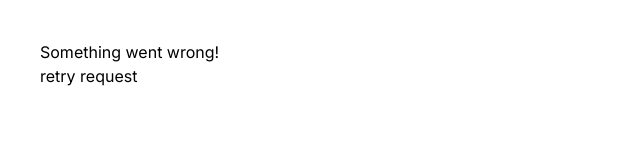
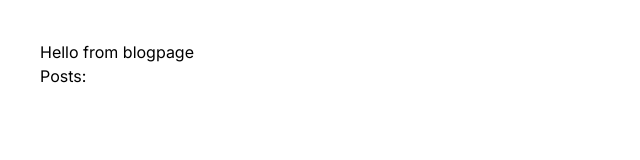
Before and after one commit to nelohenriq/jref, a Next.js app: page /error in a window 1280 px wide. Shown: the top 160 px of the page, without its empty margins (0-640 px from the left). Built offline with nearby package versions, Linux system fonts and the light colour scheme.

Commit message:
removed fetch request

```diff
--- a/src/app/blog/page.jsx
+++ b/src/app/blog/page.jsx
@@ -1,10 +1,11 @@
 async function getData() {
-  const res = await fetch("http://localhost:3000/api/posts");
+  /*   const res = await fetch("http://localhost:3000/api/posts");
 
   if (!res.ok) {
     throw new Error("Failed to fetch data");
   }
-  return res.json();
+  return res.json(); */
+  return { items: [] };
 }
 
 export default async function BlogPage() {
--- a/src/app/error/page.jsx
+++ b/src/app/error/page.jsx
@@ -1,18 +1,24 @@
-"use client";
+async function getData() {
+  /*   const res = await fetch("http://localhost:3000/api/posts");
 
-import { useEffect } from "react";
+    if (!res.ok) {
+      throw new Error("Failed to fetch data");
+    }
+    return res.json(); */
+  return { items: [] };
+}
 
-export default function Error({ error, reset }) {
-  useEffect(() => {
-    console.log("Error is", error);
-  }, [error]);
-
-  const retryRequestHandler = () => reset();
-
+export default async function BlogPage() {
+  const data = await getData();
+  const items = data && data.items ? [...data.items] : [];
   return (
-    <div>
-      <h2>Something went wrong!</h2>
-      <button onClick={retryRequestHandler}>retry request</button>
-    </div>
+    <main>
+      <h1>Hello from blogpage</h1>
+      <p>Posts:</p>
+      {items &&
+        items.map((item, idx) => {
+          return <li key={`post-${idx}`}>{item.title}</li>;
+        })}
+    </main>
   );
 }
--- a/src/app/page.jsx
+++ b/src/app/page.jsx
@@ -1,5 +1,9 @@
 import Image from "next/image";
 
 export default function Home() {
-  return <h1>Hello from homepage</h1>;
+  return (
+    <main className="flex min-h-screen flex-col items-center justify-between p-24">
+      <h1>jref.io is coming soon!</h1>
+    </main>
+  );
 }
```
